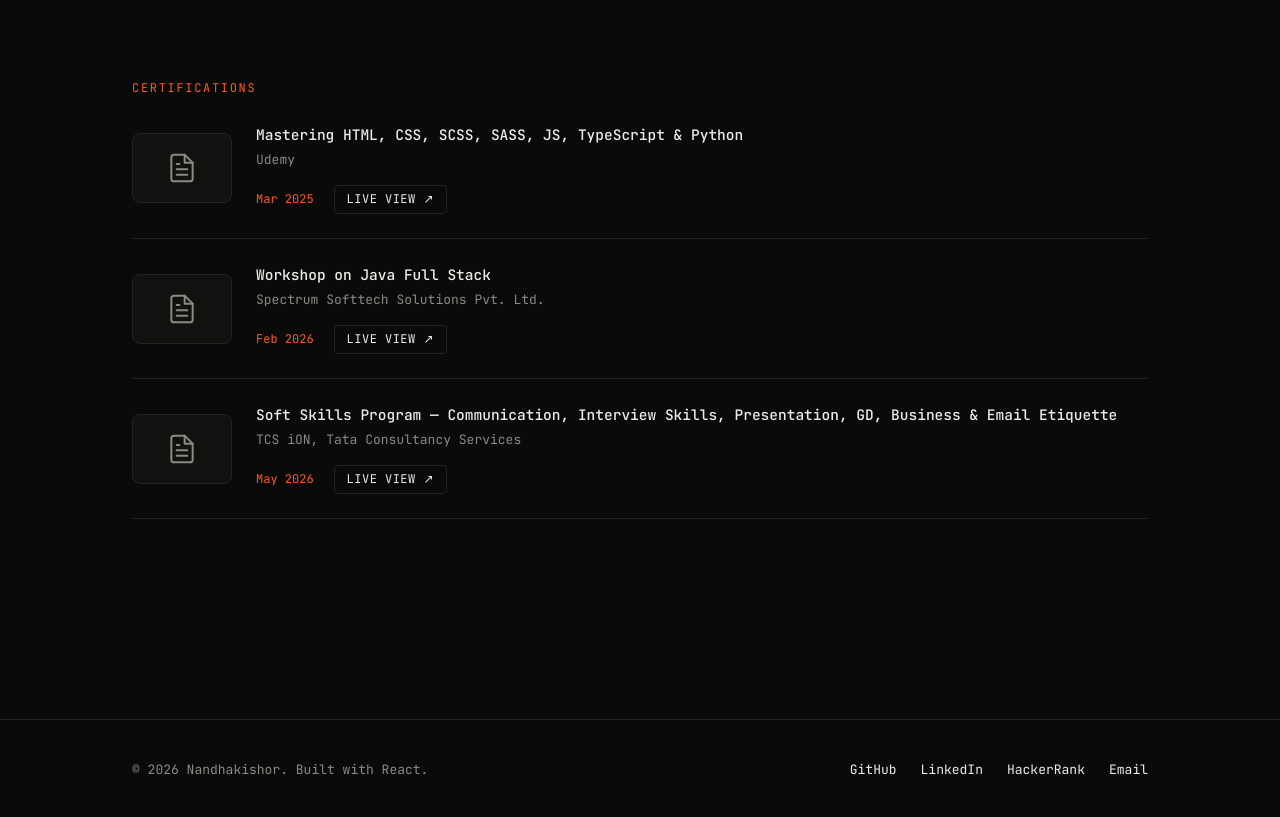
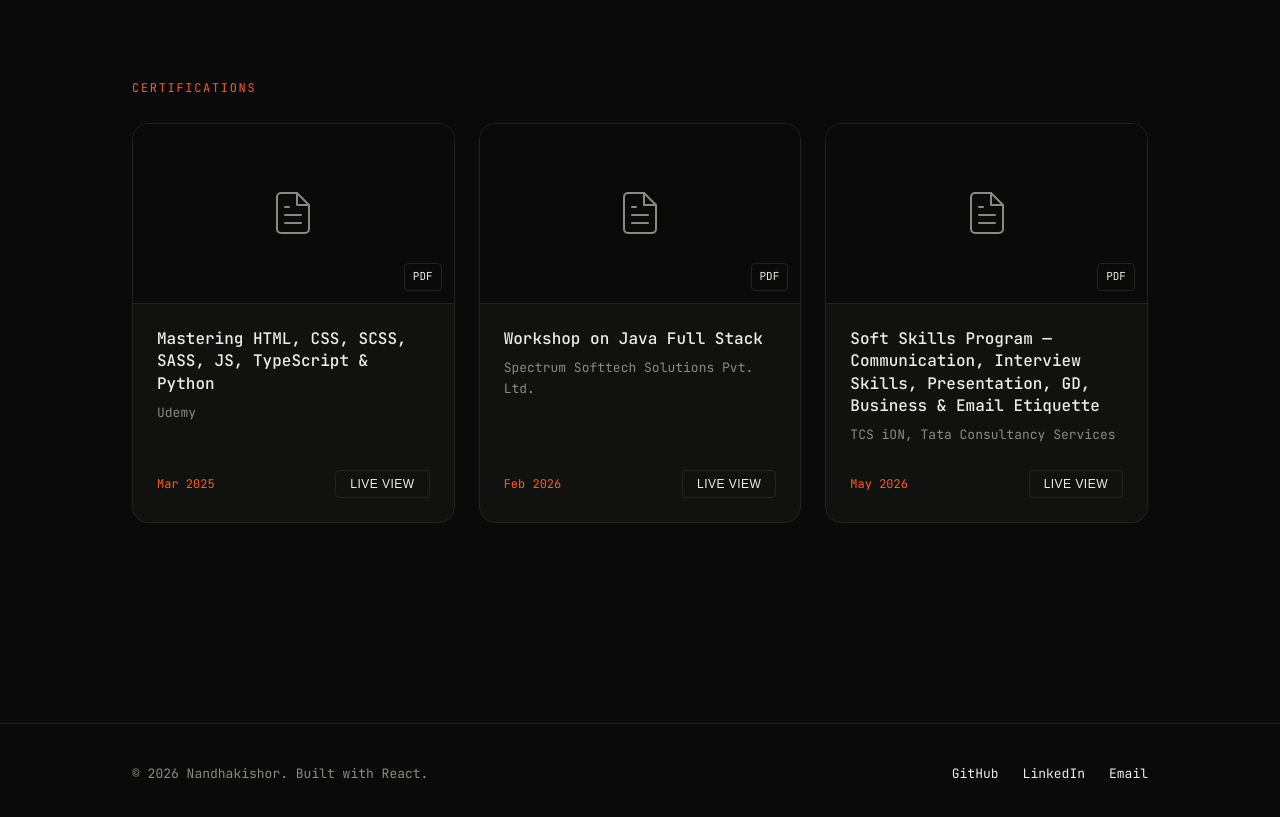
Before and after one commit to Nandhakishor2005/portfolio, a React (Vite) app: page /about in a window 1280 px wide. Shown: the part 1380-2197 px from the top of the page. Built offline with nearby package versions, Linux system fonts and the light colour scheme.

Commit message:
uploaded_portfolio_in_certificates

```diff
--- a/src/components/Footer.jsx
+++ b/src/components/Footer.jsx
@@ -6,7 +6,6 @@ export default function Footer() {
         <div style={{ display: 'flex', gap: 24, fontSize: 13 }}>
           <a href="https://github.com/Nandhakishor2005" target="_blank" rel="noreferrer" data-hover>GitHub</a>
           <a href="https://linkedin.com/in/nandha-kishor" target="_blank" rel="noreferrer" data-hover>LinkedIn</a>
-          <a href="https://hackerrank.com/nandhakishor" target="_blank" rel="noreferrer" data-hover>HackerRank</a>
           <a href="mailto:nandhakishork0@gmail.com" data-hover>Email</a>
         </div>
       </div>
--- a/src/index.css
+++ b/src/index.css
@@ -133,3 +133,20 @@ button, a { cursor: none; }
 
 input::placeholder, textarea::placeholder { color: var(--ink-dim); }
 input:focus, textarea:focus { border-color: var(--accent); }
+
+.profile-img {
+  width: 100%;
+  max-width: 380px;
+  aspect-ratio: 1;
+  object-fit: cover;
+  border-radius: 32px;
+  border: 1px solid var(--line);
+  box-shadow: 0 16px 40px rgba(0, 0, 0, 0.4), inset 0 1px 0 rgba(255, 255, 255, 0.05);
+  transition: transform 0.4s cubic-bezier(0.2, 0.7, 0.2, 1), box-shadow 0.4s cubic-bezier(0.2, 0.7, 0.2, 1), border-color 0.4s ease;
+  filter: contrast(1.05) brightness(0.95);
+}
+.profile-img:hover {
+  transform: translateY(-6px);
+  box-shadow: 0 24px 48px rgba(0, 0, 0, 0.5), inset 0 1px 0 rgba(255, 255, 255, 0.05);
+  border-color: var(--ink-dim);
+}
--- a/src/pages/About.jsx
+++ b/src/pages/About.jsx
@@ -1,3 +1,4 @@
+import { useState, useEffect } from 'react'
 import Reveal from '../components/Reveal.jsx'
 
 const skillGroups = [
@@ -31,7 +32,19 @@ const certifications = [
 ]
 
 export default function About() {
+  const [modalCert, setModalCert] = useState(null)
+
+  useEffect(() => {
+    if (modalCert) {
+      document.body.style.overflow = 'hidden'
+    } else {
+      document.body.style.overflow = 'unset'
+    }
+    return () => { document.body.style.overflow = 'unset' }
+  }, [modalCert])
+
   return (
+    <>
       <div className="wrap" style={{ paddingTop: '12vh', paddingBottom: '10vh' }}>
         <Reveal>
           <span className="label">About</span>
@@ -89,28 +102,32 @@ export default function About() {
         <Reveal delay={140}>
           <div style={{ marginTop: 80 }}>
             <span className="label">Certifications</span>
-          <div style={{ marginTop: 24, display: 'flex', flexDirection: 'column', gap: 24 }}>
+            <div style={{ display: 'grid', gridTemplateColumns: 'repeat(auto-fill, minmax(260px, 1fr))', gap: 24, marginTop: 24 }}>
               {certifications.map((c) => (
-              <div key={c.title} style={{ display: 'flex', gap: 24, borderBottom: '1px solid var(--line)', paddingBottom: 24, flexWrap: 'wrap', alignItems: 'center' }}>
-                {/* THUMBNAIL */}
-                <div style={{ width: '100px', height: '70px', background: 'var(--bg-soft)', border: '1px solid var(--line)', borderRadius: '8px', display: 'flex', alignItems: 'center', justifyContent: 'center', flexShrink: 0 }}>
-                  <svg width="32" height="32" viewBox="0 0 24 24" fill="none" stroke="var(--ink-dim)" strokeWidth="1.5" strokeLinecap="round" strokeLinejoin="round">
+                <div key={c.title} className="cert-card" onClick={() => setModalCert(c)} style={{ display: 'flex', flexDirection: 'column', border: '1px solid var(--line)', borderRadius: '16px', overflow: 'hidden', background: 'var(--bg-soft)', cursor: 'none' }} data-hover>
+                  {/* Large Thumbnail */}
+                  <div style={{ height: '180px', width: '100%', background: 'var(--bg)', display: 'flex', alignItems: 'center', justifyContent: 'center', borderBottom: '1px solid var(--line)', position: 'relative' }}>
+                    <svg width="48" height="48" viewBox="0 0 24 24" fill="none" stroke="var(--ink-dim)" strokeWidth="1" strokeLinecap="round" strokeLinejoin="round">
                       <path d="M14 2H6a2 2 0 0 0-2 2v16a2 2 0 0 0 2 2h12a2 2 0 0 0 2-2V8z"></path>
                       <polyline points="14 2 14 8 20 8"></polyline>
                       <line x1="16" y1="13" x2="8" y2="13"></line>
                       <line x1="16" y1="17" x2="8" y2="17"></line>
                       <polyline points="10 9 9 9 8 9"></polyline>
                     </svg>
+                    <div style={{ position: 'absolute', bottom: 12, right: 12, background: 'rgba(10,10,10,0.8)', padding: '4px 8px', borderRadius: '4px', fontSize: 11, border: '1px solid var(--line)', color: 'var(--ink)' }}>
+                      PDF
+                    </div>
                   </div>
 
-                <div style={{ flex: 1, minWidth: '260px' }}>
-                  <p style={{ fontSize: 14.5, fontWeight: 500 }}>{c.title}</p>
-                  <p style={{ color: 'var(--ink-dim)', fontSize: 13, marginTop: 4 }}>{c.org}</p>
-                  <div style={{ display: 'flex', gap: 20, alignItems: 'center', marginTop: 14 }}>
-                    <span style={{ color: 'var(--accent)', fontSize: 12, whiteSpace: 'nowrap' }}>{c.date}</span>
-                    <a href={c.link} target="_blank" rel="noreferrer" data-hover style={{ display: 'inline-flex', alignItems: 'center', gap: 6, fontSize: 12, border: '1px solid var(--line)', padding: '4px 12px', borderRadius: '4px', textTransform: 'uppercase', letterSpacing: '0.04em', color: 'var(--ink)' }}>
-                      Live View ↗
-                    </a>
+                  <div style={{ padding: '24px', display: 'flex', flexDirection: 'column', flex: 1 }}>
+                    <p style={{ fontSize: 16, fontWeight: 500, lineHeight: 1.4 }}>{c.title}</p>
+                    <p style={{ color: 'var(--ink-dim)', fontSize: 13, marginTop: 8 }}>{c.org}</p>
+
+                    <div style={{ marginTop: 'auto', paddingTop: 24, display: 'flex', justifyContent: 'space-between', alignItems: 'center' }}>
+                      <span style={{ color: 'var(--accent)', fontSize: 12 }}>{c.date}</span>
+                      <button onClick={(e) => { e.stopPropagation(); setModalCert(c); }} style={{ background: 'transparent', border: '1px solid var(--line)', color: 'var(--ink)', padding: '6px 14px', borderRadius: '4px', fontSize: 12, textTransform: 'uppercase', letterSpacing: '0.04em', cursor: 'none' }} data-hover>
+                        Live View
+                      </button>
                     </div>
                   </div>
                 </div>
@@ -119,5 +136,29 @@ export default function About() {
           </div>
         </Reveal>
       </div>
+
+      {/* MODAL */}
+      {modalCert && (
+        <div style={{ position: 'fixed', inset: 0, zIndex: 99999, background: 'rgba(10,10,10,0.95)', backdropFilter: 'blur(10px)', display: 'flex', flexDirection: 'column' }}>
+          <div style={{ display: 'flex', justifyContent: 'space-between', alignItems: 'center', padding: '20px 32px', borderBottom: '1px solid var(--line)' }}>
+            <div>
+              <h3 style={{ fontSize: 'clamp(18px, 4vw, 24px)', color: 'var(--ink)', paddingRight: 16 }}>{modalCert.title}</h3>
+              <p style={{ fontSize: 14, color: 'var(--ink-dim)', marginTop: 4 }}>{modalCert.org}</p>
+            </div>
+            <button onClick={() => setModalCert(null)} style={{ flexShrink: 0, background: 'none', border: '1px solid var(--line)', color: 'var(--ink)', padding: '10px 20px', borderRadius: '8px', fontSize: 13, textTransform: 'uppercase', letterSpacing: '0.04em', cursor: 'none' }} data-hover>
+              Close
+            </button>
+          </div>
+          <div style={{ flex: 1, padding: '24px', display: 'flex', justifyContent: 'center', alignItems: 'center', overflow: 'hidden' }}>
+             <iframe src={`${modalCert.link}#toolbar=0&navpanes=0`} style={{ width: '100%', maxWidth: '1000px', height: '100%', border: '1px solid var(--line)', borderRadius: '8px', background: '#fff' }} title={modalCert.title}></iframe>
+          </div>
+        </div>
+      )}
+
+      <style>{`
+        .cert-card { transition: transform 0.25s ease, border-color 0.25s ease; }
+        .cert-card:hover { transform: translateY(-4px); border-color: var(--ink-dim); }
+      `}</style>
+    </>
   )
 }
--- a/src/pages/Contact.jsx
+++ b/src/pages/Contact.jsx
@@ -56,7 +56,6 @@ export default function Contact() {
               <div style={{ display: 'flex', flexDirection: 'column', gap: 6, marginTop: 8 }}>
                 <a href="https://github.com/Nandhakishor2005" target="_blank" rel="noreferrer" data-hover style={{ fontSize: 14, color: 'var(--ink-dim)' }}>GitHub ↗</a>
                 <a href="https://linkedin.com/in/nandha-kishor" target="_blank" rel="noreferrer" data-hover style={{ fontSize: 14, color: 'var(--ink-dim)' }}>LinkedIn ↗</a>
-                <a href="https://hackerrank.com/nandhakishor" target="_blank" rel="noreferrer" data-hover style={{ fontSize: 14, color: 'var(--ink-dim)' }}>HackerRank ↗</a>
               </div>
             </div>
           </div>
--- a/src/pages/Home.jsx
+++ b/src/pages/Home.jsx
@@ -42,14 +42,7 @@ export default function Home() {
               <img
                 src="/myImage.jpeg"
                 alt="Nandhakishor Professional Photo"
-                style={{
-                  width: '100%',
-                  maxWidth: '380px',
-                  aspectRatio: '1',
-                  objectFit: 'cover',
-                  borderRadius: '24px',
-                  border: '1px solid var(--line)',
-                }}
+                className="profile-img"
               />
             </Reveal>
           </div>
```
Lines whose indentation alone changed are shown as unchanged.
